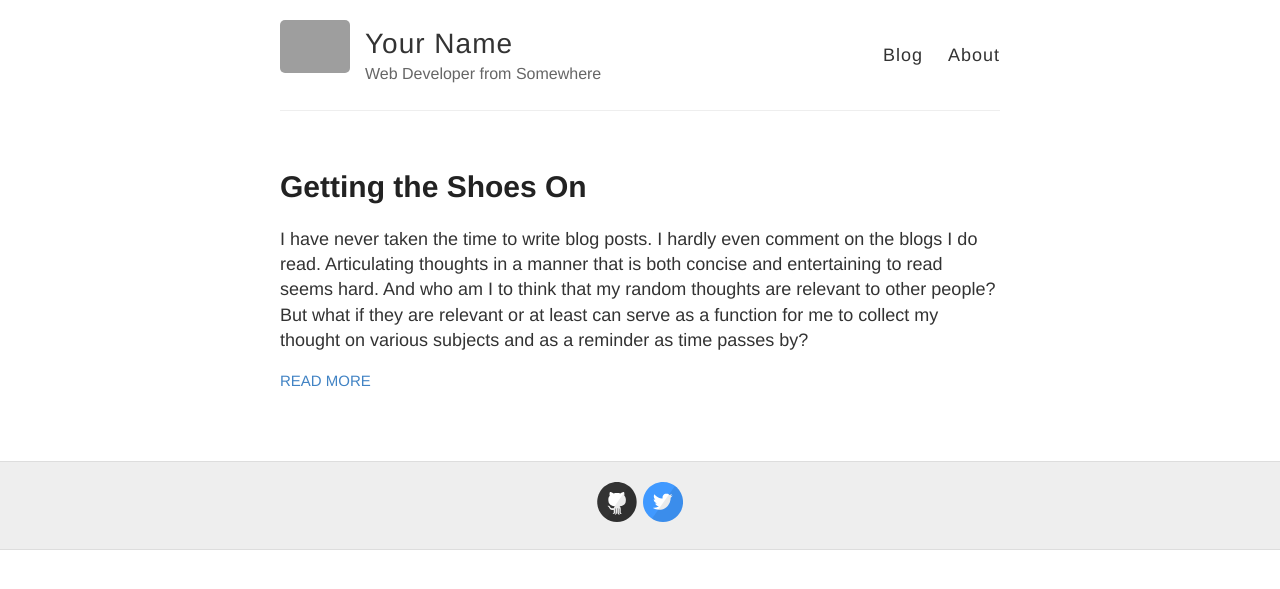
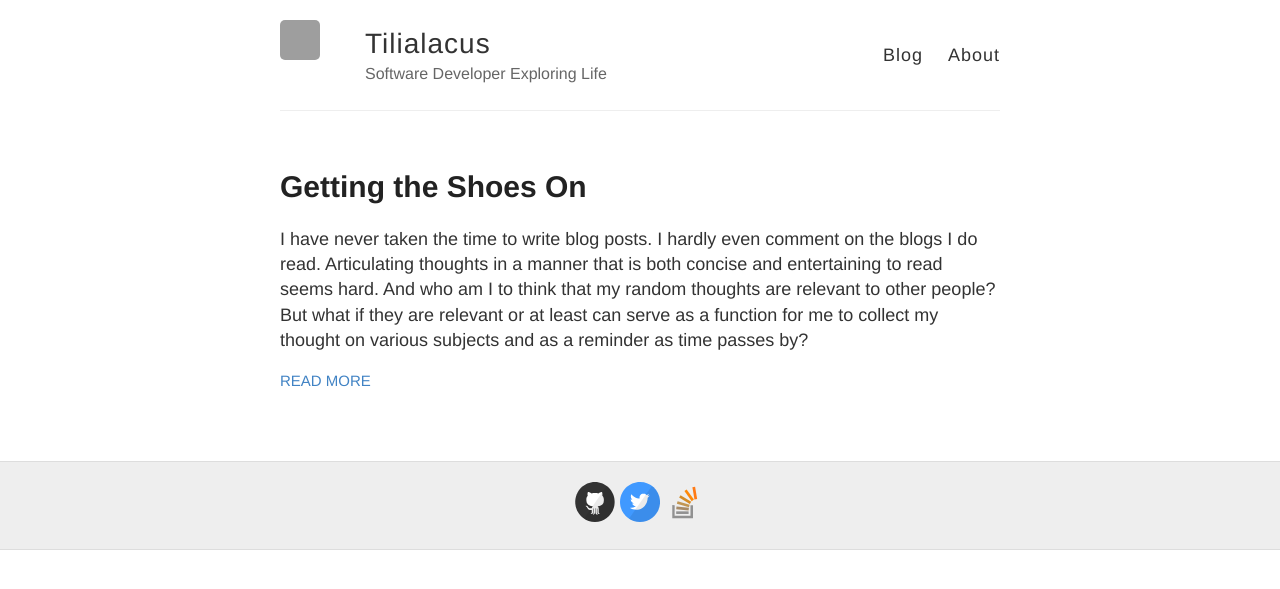
Before and after one commit to rlindsjo/rlindsjo.github.io, a Jekyll site: the page built from index.html, in a window 1280 px wide. Shown: the top 589 px of the page. Built offline with Jekyll 4.4.1, drawn with Linux system fonts in a browser that asks for light colours; grey boxes are pictures that could not be loaded.

Commit message:
Change config to personal settings

```diff
--- a/_config.yml
+++ b/_config.yml
@@ -3,13 +3,13 @@
 #
 
 # Name of your site (displayed in the header)
-name: Your Name
+name: Tilialacus
 
 # Short bio or description (displayed in the header)
-description: Web Developer from Somewhere
+description: Software Developer Exploring Life
 
 # URL of your avatar or profile pic (you could use your GitHub profile pic)
-avatar: https://raw.githubusercontent.com/barryclark/jekyll-now/master/images/jekyll-logo.png
+avatar: https://avatars0.githubusercontent.com/u/1978252?v=3&s=40
 
 #
 # Flags below are optional
@@ -21,13 +21,13 @@ footer-links:
   email:
   facebook:
   flickr:
-  github: barryclark/jekyll-now
+  github: rlindsjo
   instagram:
   linkedin:
   pinterest:
   rss: # just type anything here for a working RSS icon
-  twitter: jekyllrb
-  stackoverflow: # your stackoverflow profile, e.g. "users/50476/bart-kiers"
+  twitter: rlindsjo
+  stackoverflow: users/917548/roger-lindsjö
   youtube: # channel/<your_long_string> or user/<user-name>
   googleplus: # anything in your profile username that comes after plus.google.com/
 
```
